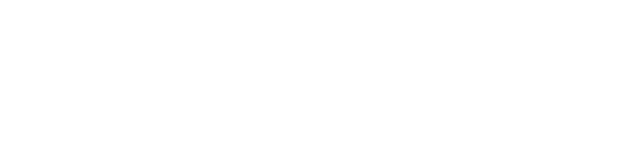
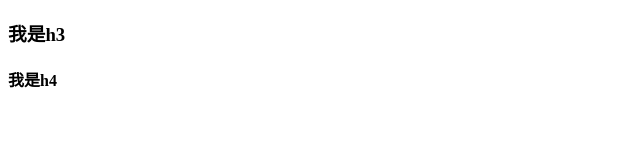
Before and after one commit to qc-z/mini-vue3, a plain HTML site: page index.html in a window 1280 px wide. Shown: the whole page, without its empty margins (0-640 px from the left). Drawn offline with Linux system fonts and the light colour scheme.

Commit message:
feat:  add setup and render

```diff
--- /dev/null
+++ b/App.js
@@ -0,0 +1,29 @@
+import { reactive, effectWatch } from './core/reactivity/index.js'
+import { h } from './core/h.js'
+export default {
+  setup() {
+    // 构建响应式数据
+    const state = reactive({
+      count: 0
+    })
+    window.state = state
+    return {
+      state
+    }
+  },
+  render(context) {
+    // tags
+    // props
+    // children
+    // const div = document.createElement('div')
+    // div.innerText = context.state.count
+    return h(
+      'div',
+      {
+        id: 'test-id',
+        class: 'test-class'
+      },
+      [h('h3', null, '我是h3'), h('h4', null, '我是h4')]
+    )
+  }
+}
--- /dev/null
+++ b/core/h.js
@@ -0,0 +1,8 @@
+// 创建一个vnode
+export function h(tag, props, children) {
+  return {
+    tag,
+    props,
+    children
+  }
+}
--- /dev/null
+++ b/core/index.js
@@ -0,0 +1,15 @@
+import { effectWatch } from './reactivity/index.js'
+import { mountElement } from './renderer/index.js'
+export function createApp(rootComponent) {
+  return {
+    mount(rootContainer) {
+      const context = rootComponent.setup()
+      effectWatch(() => {
+        rootContainer.innerHTML = ``
+        const subTree = rootComponent.render(context)
+        mountElement(subTree, rootContainer)
+        // rootContainer.append(element)
+      })
+    }
+  }
+}
--- /dev/null
+++ b/core/renderer/index.js
@@ -0,0 +1,24 @@
+export function mountElement(vnode, container) {
+  const { tag, props, children } = vnode
+  // 1 tag
+  const el = document.createElement(tag)
+  // 2 props
+  if (props) {
+    for (const key in props) {
+      const value = props[key]
+      el.setAttribute(key, value)
+    }
+  }
+
+  // 3 children
+  if (typeof children === 'string') {
+    const textNode = document.createTextNode(children)
+    el.append(textNode)
+  }
+  if (Array.isArray(children)) {
+    children.forEach((e) => {
+      mountElement(e, el)
+    })
+  }
+  container.append(el)
+}
--- a/index.html
+++ b/index.html
@@ -7,6 +7,7 @@
     <title>Document</title>
   </head>
   <body>
+    <div id="app"></div>
     <script src="./index.js" type="module"></script>
   </body>
 </html>
--- a/index.js
+++ b/index.js
@@ -1,10 +1,3 @@
-import { reactive, effectWatch } from './core/reactivity/index.js'
-const a = reactive({
-  b: 11
-})
-let c
-effectWatch(() => {
-  c = a.b + 1
-  console.log(c)
-})
-a.b = 20
+import App from './App.js'
+import { createApp } from './core/index.js'
+createApp(App).mount(document.querySelector('#app'))
```
Also changed, not shown: 1 other file.
